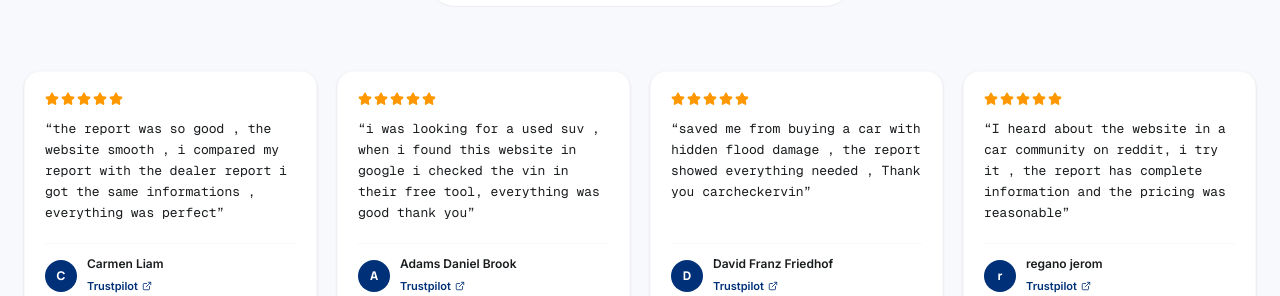
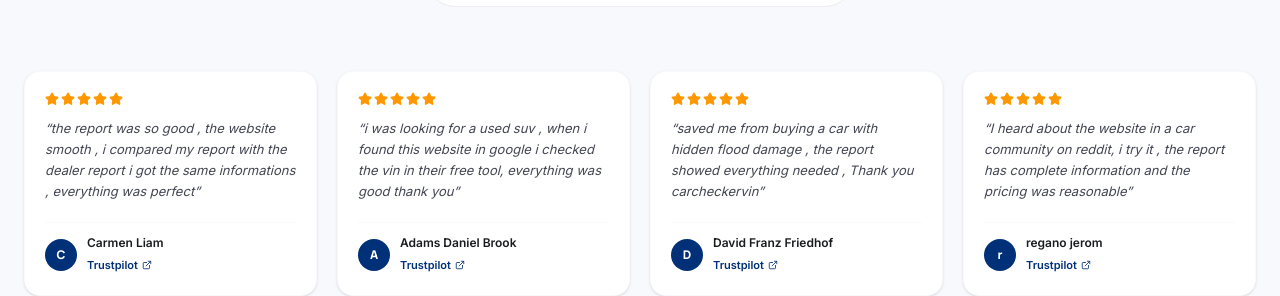
Before and after one commit to Jimtarfas/VinCheck-Pro, a Next.js app: page / in a window 1280 px wide. Shown: the part 8164-8460 px from the top of the page. Built offline with nearby package versions, Linux system fonts and the light colour scheme; no server answers.

Commit message:
style(reviews): revert review text to original Inter italic font
Keep the compact 4-up row layout but restore the original italic Inter
body font (drop the monospace typewriter style).

Co-Authored-By: Claude Opus 4.6 <noreply@anthropic.com>

```diff
--- a/src/components/Reviews.tsx
+++ b/src/components/Reviews.tsx
@@ -65,7 +65,7 @@ export default function Reviews() {
                 ))}
               </div>
 
-              <p className="font-mono text-on-surface leading-relaxed text-[13px] mb-5 flex-1">
+              <p className="text-on-surface-variant leading-relaxed italic text-[13px] mb-5 flex-1">
                 &ldquo;{r.text}&rdquo;
               </p>
 
```
